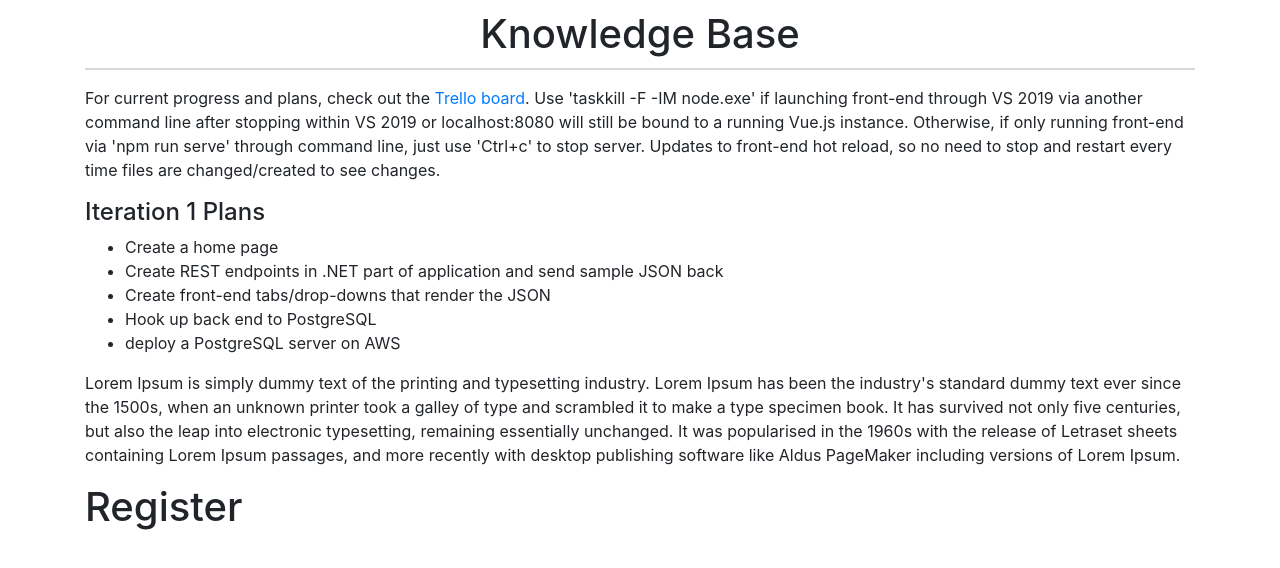
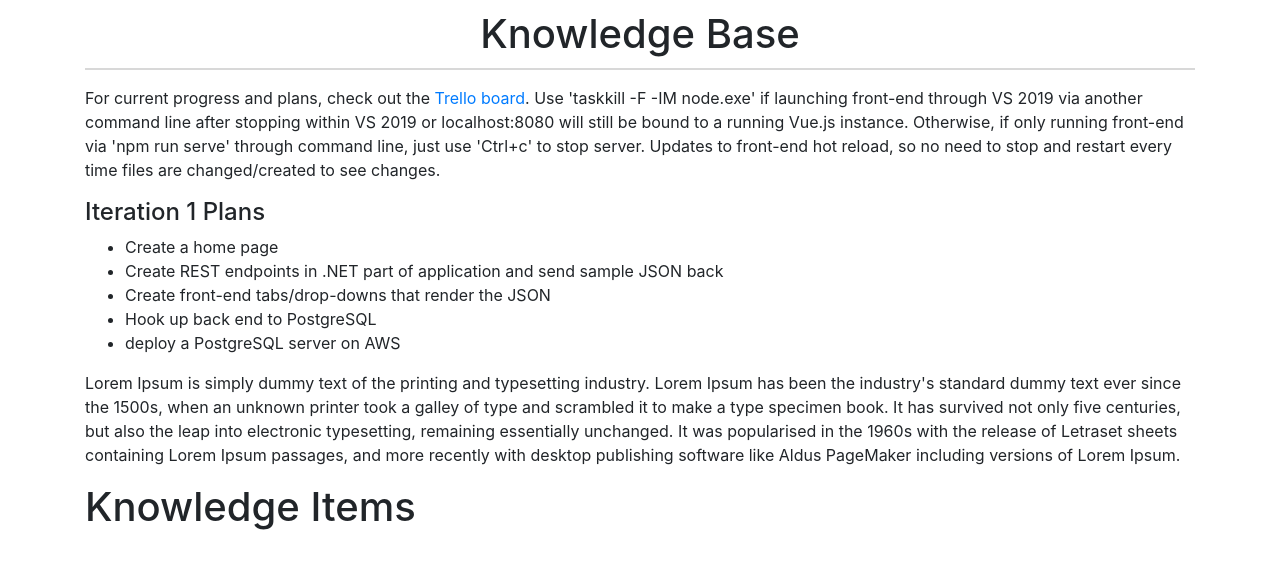
Before and after one commit to DPFH/KnowledgeBase, a Vue app in the folder clientapp/: page / in a window 1280 px wide. Shown: the top 568 px of the page. Built offline with nearby package versions, Linux system fonts and the light colour scheme; no server answers.

Commit message:
Renamed Files
Changed some names in front end to be more properly descriptive.

```diff
--- a/clientapp/src/components/Test.vue
+++ b/clientapp/src/components/KnowledgeItems.vue
@@ -1,7 +1,7 @@
 <template>
   <div>
     <b-container fluid="lg">
-        <h1>Register</h1>
+        <h1>Knowledge Items</h1>
     </b-container>
   </div>
 </template>
--- a/clientapp/src/components/HelloWorld.vue
+++ b/clientapp/src/components/SplashHeader.vue
@@ -29,18 +29,18 @@
                 including versions of Lorem Ipsum.
             </p>
         </b-container>
-        <Test/>
+        <KnowledgeItems/>
     </div>
 
 </template>
 
 <script>
-    import Test from "./Test"
+    import KnowledgeItems from "./KnowledgeItems"
 
     export default {
-        name: 'HelloWorld',
+        name: 'SplashHeader',
         components: {
-            Test
+            KnowledgeItems
         }
     }
 </script>
--- a/clientapp/src/router/index.js
+++ b/clientapp/src/router/index.js
@@ -1,6 +1,6 @@
 import Vue from 'vue'
 import Router from 'vue-router'
-import HelloWorld from '@/components/HelloWorld'
+import SplashHeader from '@/components/SplashHeader'
 
 Vue.use(Router)
 
@@ -8,10 +8,10 @@ export default new Router({
     routes: [
         {
             path: '/',
-            name: 'HelloWorld',
-            component: HelloWorld,
+            name: 'SplashHeader',
+            component: SplashHeader,
             meta: {
-                title: 'HelloWorld',
+                title: 'SplashHeader',
                 type: ''
             }
         }
```
Also changed, not shown: 1 other file (tests, documents, lock files or other folders).
